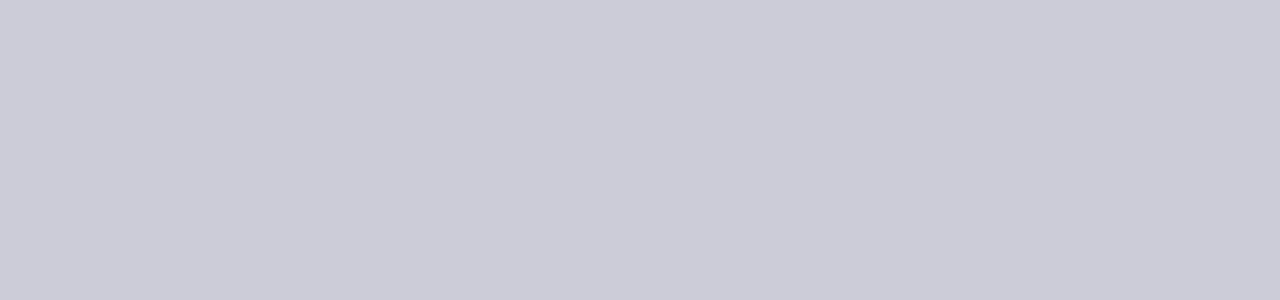
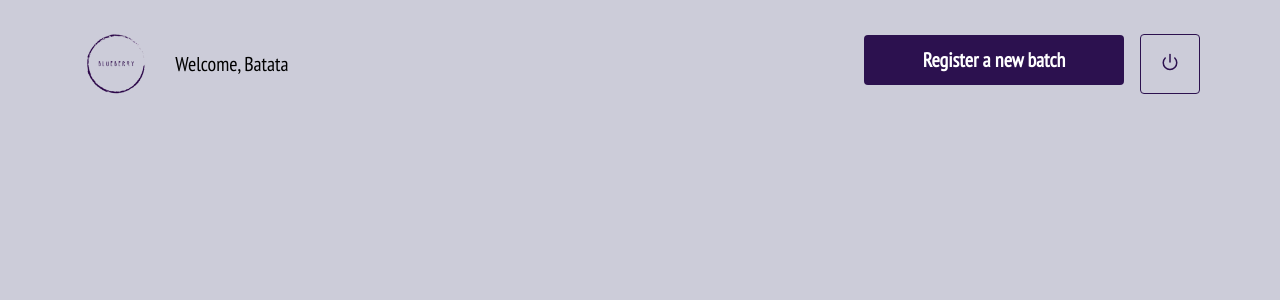
Before and after one commit to saracorreia07/BlueberryBiz, a React (Create React App) app in the folder frontend/: page /profile in a window 1280 px wide. Shown: the top 300 px of the page. Built offline with nearby package versions, Linux system fonts and the light colour scheme.

Commit message:
finished frontend register

```diff
--- /dev/null
+++ b/frontend/src/pages/Profile/index.js
@@ -0,0 +1,24 @@
+import React from 'react';
+import { Link } from 'react-router-dom';
+import { FiPower } from 'react-icons/fi';
+
+import './styles.css';
+
+import miniLogoImg from '../../assets/minilogo.png';
+
+export default function Profile() {
+    return (
+        <div className="profile-container">
+            <header>
+                <img src={miniLogoImg} alt="Blueberry" />
+
+                <span>Welcome, Batata</span>
+
+                <Link className="button" to="/orders/new">Register a new batch</Link>
+                <button type="button">
+                    <FiPower size={18} color="#2c114f" />
+                </button>
+            </header>
+        </div>
+    );
+}
--- /dev/null
+++ b/frontend/src/pages/Profile/styles.css
@@ -0,0 +1,35 @@
+.profile-container {
+    width: 100%;
+    max-width: 1180px;
+    padding: 0 30px;
+    margin: 32px auto;
+}
+
+.profile-container header {
+    display: flex;
+    align-items: center;
+}
+
+.profile-container header span {
+     font-size: 20px;
+     margin-left: 24px;
+}
+
+.profile-container header img {
+    height: 64px;
+}
+
+.profile-container header a {
+    width: 260px;
+    margin-left: auto;
+    margin-top: 0;
+}
+
+.profile-container header button {
+    height: 60px;
+    width: 60px;
+    border-radius: 4px;
+    border: 1px solid #2c114f;
+    background: transparent;
+    margin-left: 16px;
+}
--- a/frontend/src/pages/Register/index.js
+++ b/frontend/src/pages/Register/index.js
@@ -4,22 +4,20 @@ import { FiArrowLeft } from 'react-icons/fi';
 
 import './styles.css';
 
-import BlueberriesImg from '../../assets/blueberries.png';
-import MiniLogoImg from '../../assets/minilogo.png';
+import blueberriesImg from '../../assets/blueberries.png';
+import miniLogoImg from '../../assets/minilogo.png';
 
 export default function Register() {
     return (
         <div className="register-container">
-            <img src={MiniLogoImg} alt="Blueberry" style={{position: "absolute", top: "30px", left: "30px"}}/>
+            <img src={miniLogoImg} alt="Blueberry" style={{ position: "absolute", top: "30px", left: "30px" }} />
 
             <div className="content">
 
                 <section>
-                    <img src={BlueberriesImg} alt="Blueberries" />
                     <h1>Register</h1>
-                    <p>Enter the platform and buy high quality blueberries, while supporting your local farmers!</p>
-
-                    <Link className="back-link" to="/"><FiArrowLeft size={16} color="#3c5488" />I don't have an account yet</Link>
+                    <p>Enter the platform and sell your blueberries directly to the consumer!</p>
+                    <img src={blueberriesImg} alt="Blueberries" />
                 </section>
 
                 <form>
@@ -33,6 +31,7 @@ export default function Register() {
                     </div>
 
                     <button className="button" type="submit">Register</button>
+                    <Link className="back-link" to="/"><FiArrowLeft size={16} color="#3c5488" />Homepage</Link>
                 </form>
 
             </div>
--- a/frontend/src/pages/Register/styles.css
+++ b/frontend/src/pages/Register/styles.css
@@ -27,13 +27,13 @@
 }
 
 .register-container .content section h1 {
-    margin: 64px 0 32px;
-    font-size: 32px;
+    font-size: 36px;
     color:#2c114f;
+    margin-bottom: 30px;
 }
 
 .register-container .content section p {
-    font-size: 18px;
+    font-size: 24px;
     color: #2c114f;
     line-height: 32px;
 }
@@ -55,7 +55,6 @@
     margin-left: 8px;
 }
 
-/* .register-container .content img {
-    margin-left: 250px;
-    margin-bottom: 100px;
-} */
+.register-container .content img {
+    margin-left: 240px;
+}
--- a/frontend/src/routes.js
+++ b/frontend/src/routes.js
@@ -3,6 +3,7 @@ import { BrowserRouter, Route, Switch } from 'react-router-dom';
 
 import Login from './pages/Login';
 import Register from './pages/Register';
+import Profile from './pages/Profile';
 
 export default function Routes() {
     return (
@@ -10,6 +11,7 @@ export default function Routes() {
             <Switch>
                 <Route path="/" exact component={Login} />
                 <Route path="/register" component={Register} />
+                <Route path="/profile" component={Profile} />
             </Switch>
         </BrowserRouter>
     );
```
